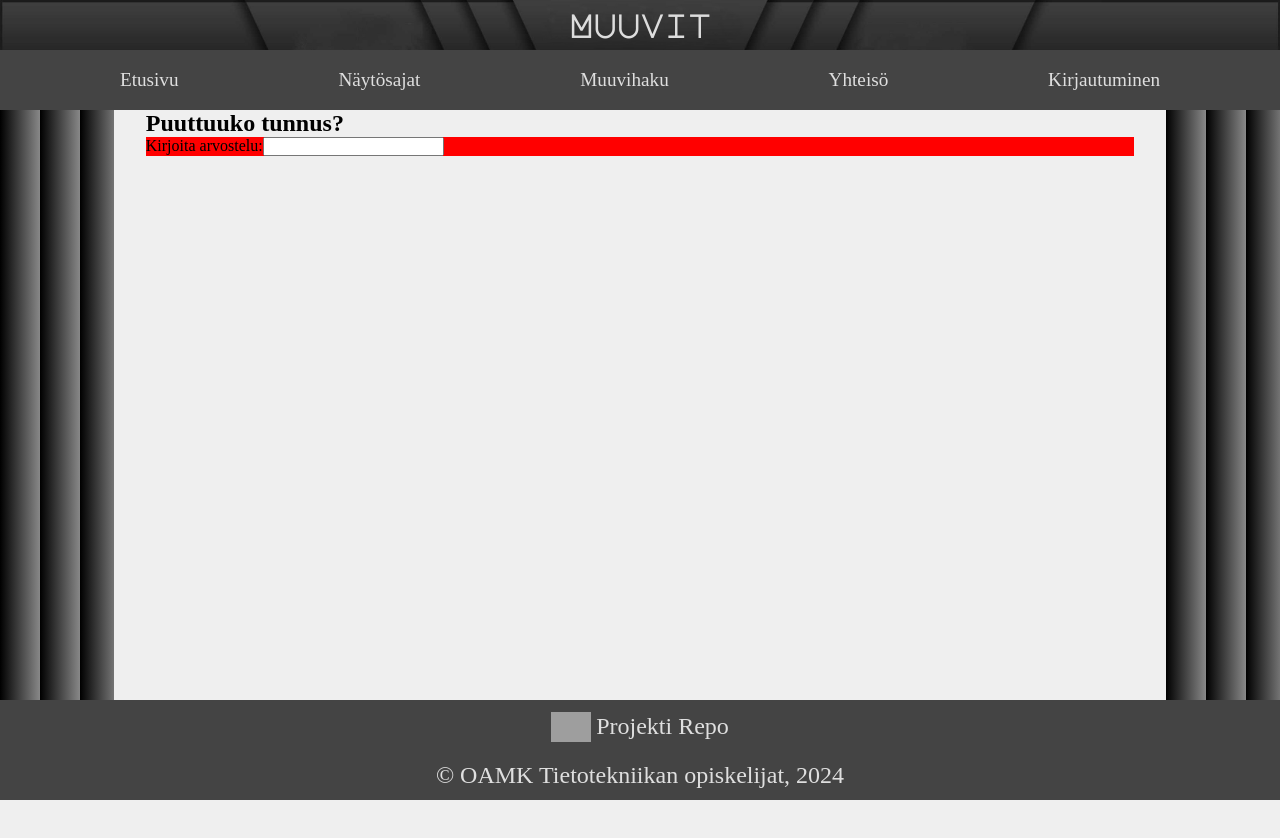
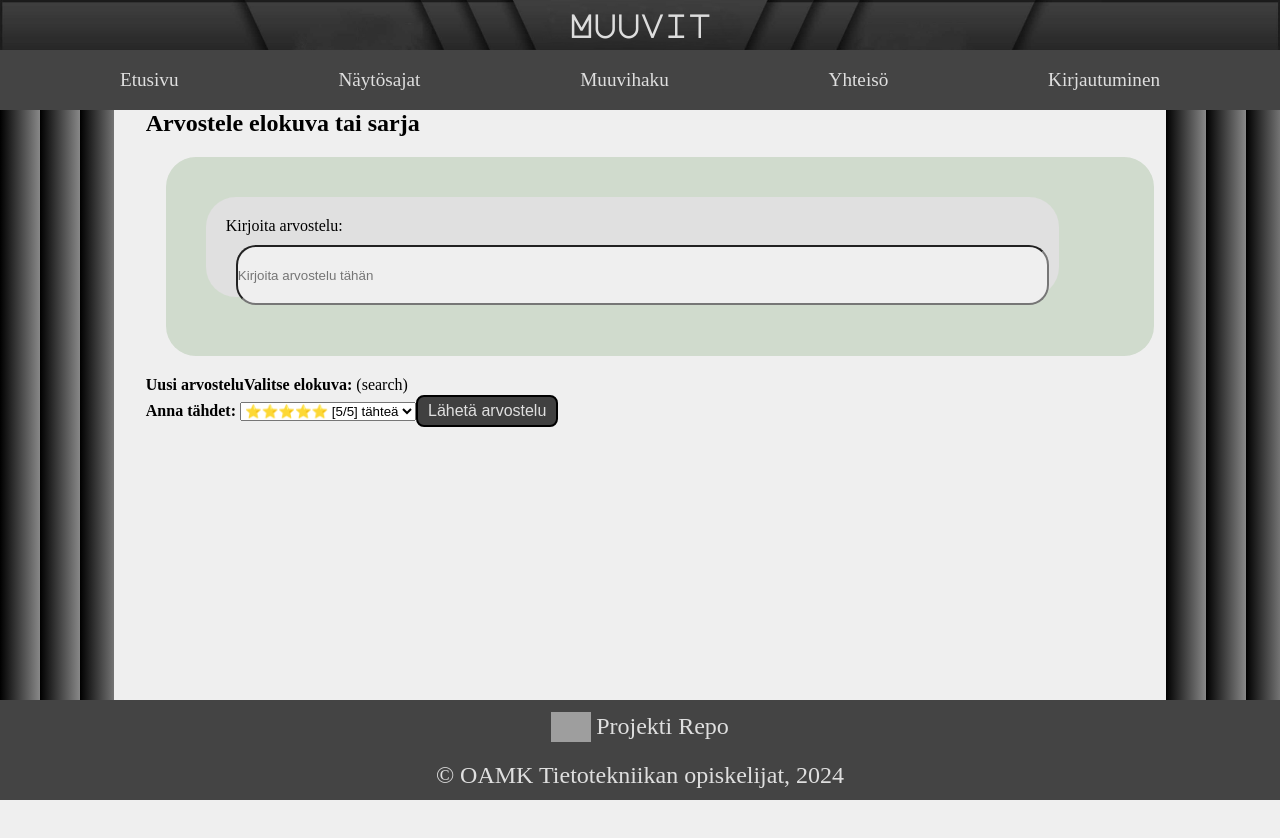
Before and after one commit to TVT23KM-1/Muuvit, a React (Vite) app in the folder front/: page /review in a window 1280 px wide. Shown: the top 838 px of the page. Built offline with nearby package versions, Linux system fonts and the light colour scheme; grey boxes are pictures that could not be loaded.

Commit message:
review aloitettu

```diff
--- a/front/src/components/content/Review.jsx
+++ b/front/src/components/content/Review.jsx
@@ -7,20 +7,43 @@ import '@content/css/Review.css'
 
 const Review = () => {
 
+    const sendReview = () => {
+        console.log('arvostelu')
+    }
+
     return (
         <>
         <div>
-        <h2>Puuttuuko tunnus?</h2>
+            <h2>Arvostele elokuva tai sarja</h2>
         </div>
-        <div id='review'>
-            <form>
+            <div id='review'>
+             <form id='reviewForm'>
+
                 <label>Kirjoita arvostelu:
-                <input type="text" />
-      </label>
-    </form>
+                <input id="reviewText" placeholder="Kirjoita arvostelu tähän"></input>
+                </label>
+            </form>
 
 
         </div>
+
+        <div id="createReview">
+          <b>Uusi arvostelu</b>
+
+          <b>Valitse elokuva:</b> (search) <br/>
+          <b>Anna tähdet: </b>
+          <select className="field" defaultValue="5">
+            <option value="1">&#11088; [1/5] tähteä</option>
+            <option value="2">&#11088;&#11088; [2/5] tähteä</option>
+            <option value="3">&#11088;&#11088;&#11088; [3/5] tähteä</option>
+            <option value="4">&#11088;&#11088;&#11088;&#11088; [4/5] tähteä</option>
+            <option value="5">&#11088;&#11088;&#11088;&#11088;&#11088; [5/5] tähteä</option>
+          </select>
+
+          <button onClick={sendReview}>Lähetä arvostelu</button>
+        </div>
+
+
         </>
 
 
--- a/front/src/components/content/Reviews.jsx
+++ b/front/src/components/content/Reviews.jsx
@@ -33,9 +33,7 @@ const Reviews = () => {
         <a onClick={openReviewForm}>Tai luo uusi arvostelu (Avaa)</a>
       ) : (
         <div id="createReview">
-          <b>Uusi arvostelu</b> (<a onClick={closeReviewForm}>Sulje</a>) <br/><br/>
 
-          <b>Valitse elokuva:</b> (search) <br/>
           <b>Anna tähdet: </b>
           <select className="field" defaultValue="5">
             <option value="1">&#11088; [1/5] tähteä</option>
@@ -44,9 +42,10 @@ const Reviews = () => {
             <option value="4">&#11088;&#11088;&#11088;&#11088; [4/5] tähteä</option>
             <option value="5">&#11088;&#11088;&#11088;&#11088;&#11088; [5/5] tähteä</option>
           </select>
-          <p><b>Perustelut:</b> <br/>
-          <textarea className="box" placeholder="Kirjoita arvostelu tähän"></textarea></p>
-          <button onClick={createReview}>Lähetä arvostelu</button>
+
+          <div id="buttons">
+            <button onClick={createReview}>Lähetä arvostelu</button>
+          </div>
         </div>
       )}
 
--- a/front/src/components/content/css/Review.css
+++ b/front/src/components/content/css/Review.css
@@ -1,3 +1,66 @@
 #review {
-    background-color: red;
+    display: block;
+    background-color: rgb(208, 219, 205);
+    width: 100%;
+    height:30%;
+    border-radius: 30px;
+   margin:20px;
+   padding:20px;
+
 }
+
+#reviewForm{
+    width: 90%;
+    height:100px;
+    border-radius: 30px;
+   margin:20px;
+   padding:20px;
+   background-color:var(--light-gray-colour);
+}
+
+#reviewText{
+    width: 100%;
+    height:100%;
+    size: 20px;
+    border-radius: 20px;
+    background-color: var(--white-colour);
+    margin: 10px;
+}
+
+div#buttons{
+    display: flex;
+    justify-content: left;
+    align-items: center;
+    padding:20;
+    margin-top: 2rem;
+    margin-left: 0px;
+    margin-right: 30px;
+
+}
+
+button {
+    font-size:  1rem;
+    align-items: center;
+	background-color: var(--dark-gray-colour);
+	color: var(--light-colour);
+	padding: 0px 10px;
+    margin-right: 40%;
+	text-align: center;
+    vertical-align: center;
+	text-decoration: none;
+    margin-top: 1px;
+	cursor: pointer;
+	border-radius: .5em;
+	-webkit-transition-duration: 0.4s; /* Safari */
+	transition-duration: 0.4s;
+	min-width: 8em;
+    height: 2em;
+    border-color: black;
+    border-width: 2px;
+    border-style: solid;
+  }
+
+  button:hover {
+	box-shadow: 0 12px 16px 0 rgba(0,0,0,0.24),0 17px 50px 0 rgba(0,0,0,0.19);
+    background-color: var(--medium-gray-colour);
+  }
```
